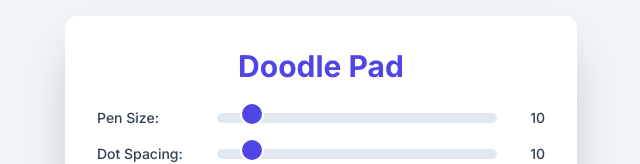
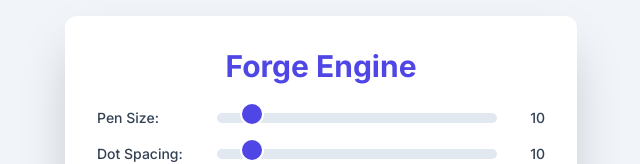
Before and after one commit to lcd-hammer/dot-editor, a plain HTML site: page index.html in a window 1280 px wide. Shown: the top 164 px of the page, without its empty margins (319-959 px from the left). Drawn offline with nearby package versions, Linux system fonts and the light colour scheme.

Commit message:
Update index.html

```diff
--- a/index.html
+++ b/index.html
@@ -50,7 +50,7 @@
 </head>
 <body class="bg-slate-100 flex flex-col items-center justify-center min-h-screen p-4 selection:bg-indigo-500 selection:text-white">
     <div class="bg-white p-6 md:p-8 rounded-xl shadow-2xl w-full max-w-lg">
-        <h1 class="text-3xl font-bold text-center text-indigo-600 mb-6">Doodle Pad</h1>
+        <h1 class="text-3xl font-bold text-center text-indigo-600 mb-6">Forge Engine</h1>
         <div class="controls mb-6 space-y-4">
             <div class="flex items-center space-x-2">
                 <label for="toolSizeSlider" class="text-sm font-medium text-slate-700 whitespace-nowrap w-28">Tool Size:</label>
```
